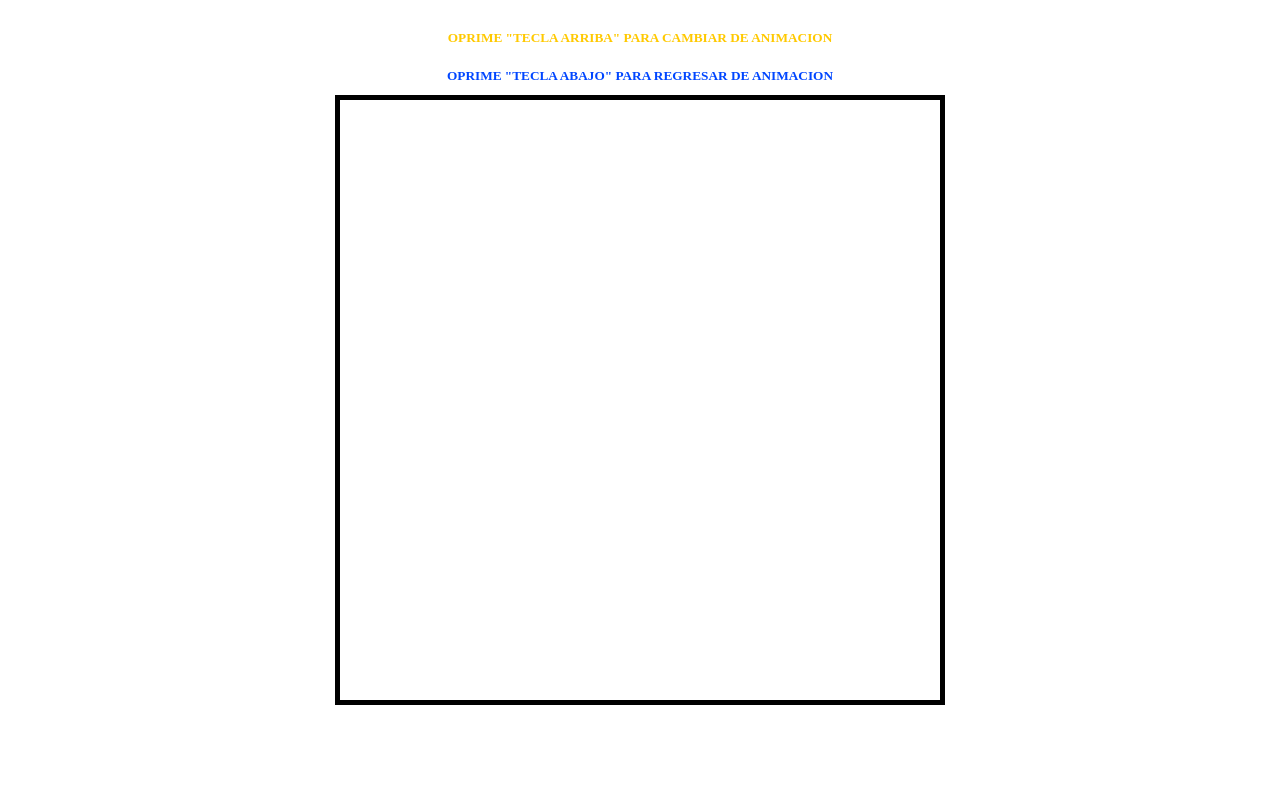
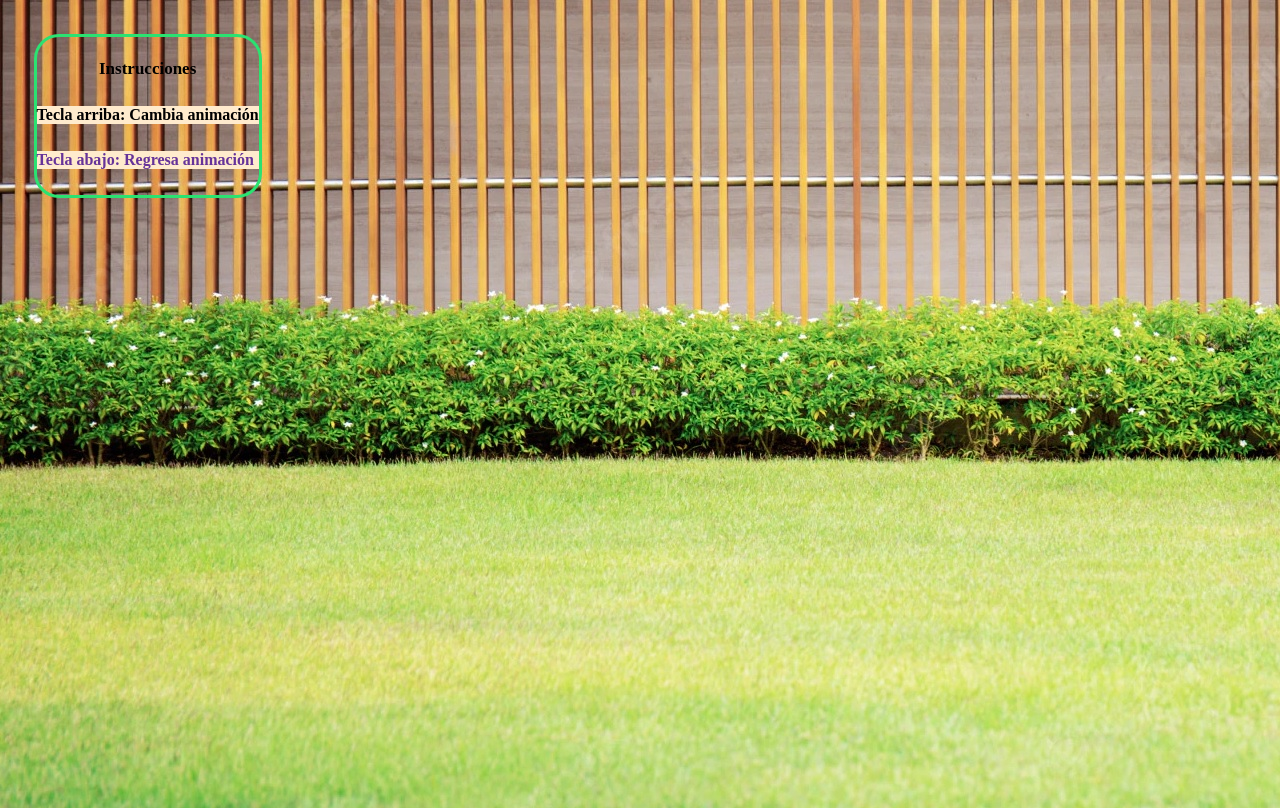
Before and after one commit to mikescobedo/spritGame, a plain HTML site: page index.html in a window 1280 px wide. Drawn offline with Linux system fonts and the light colour scheme.

Commit message:
Subir juego

```diff
--- a/index.html
+++ b/index.html
@@ -5,15 +5,16 @@
     <meta charset="UTF-8">
     <meta http-equiv="X-UA-Compatible" content="IE=edge">
     <meta name="viewport" content="width=device-width, initial-scale=1.0">
-    <title>Document</title>
+    <title>Sprit Game</title>
     <link rel="stylesheet" href="style.css">
 </head>
 
 <body>
     <canvas id="canvas1"></canvas>
-    <div style="text-align: center; margin-top: 30px; font-weight: bold;">
-        <h5 style="color: #FFC900 ;">OPRIME "TECLA ARRIBA" PARA CAMBIAR DE ANIMACION</h5>
-        <h5 style="color: #0046FF ;">OPRIME "TECLA ABAJO" PARA REGRESAR DE ANIMACION</h5>
+    <div id="rules">
+        <h4 style="text-align:center; font-size: 17px;font-weight: bold;">Instrucciones</h4>
+        <h5 id="up">Tecla arriba: Cambia animación </h5>
+        <h5 id="down">Tecla abajo: Regresa animación</h5>
     </div>
 
     <script src="script.js"></script>
--- a/script.js
+++ b/script.js
@@ -22,13 +22,13 @@ const spriteHeight = 523;
 function animateTwo() {
     if (frameY == 0) repetitions = 6;
     else if (frameY == 1) repetitions = 6;
-    else if (frameY == 2) repetitions = 6;
+    else if (frameY == 2) repetitions = 9;
     else if (frameY == 3) repetitions = 8;
-    else if (frameY == 4) repetitions = 10;
+    else if (frameY == 4) repetitions = 5;
     else if (frameY == 5) repetitions = 4;
     else if (frameY == 6) repetitions = 6;
     else if (frameY == 7) repetitions = 6;
-    else if (frameY == 8) repetitions = 11;
+    else if (frameY == 8) repetitions = 8;
     else if (frameY == 9) repetitions = 3;
 }
 
--- a/style.css
+++ b/style.css
@@ -1,9 +1,39 @@
+body{
+    background-image: url(../jardin2.jpg);
+    position: absolute;
+    height: 100%;
+    width: 100%;
+
+}
+
 #canvas1 {
-    border: 5px solid black;
     position: absolute;
     top: 50%;
     left: 50%;
     transform: translate(-50%, -50%);
-    width: 600px;
-    height: 600px;
+    width: 700px;
+    height: 700px;
 }
+#rules{
+    border: 3px solid rgb(43, 226, 113);
+    border-radius: 25px;
+    position:fixed;
+    align-items: flex-end;
+    margin-right: 2%;
+    margin-left:2%;
+    margin-top: 2%;
+}
+#up{
+    color:black;
+    font-weight: 700;
+    font-size: 16px;
+    font-family: 'Times New Roman', Times, serif;
+    background-color: blanchedalmond;
+}
+#down{
+    color: rebeccapurple;
+    font-weight: 700;
+    font-size: 16px;
+    font-family: 'Times New Roman', Times, serif;
+    background-color: blanchedalmond;
+}
```
Also changed, not shown: jardin.jpg (added), jardin2.jpg (added).
